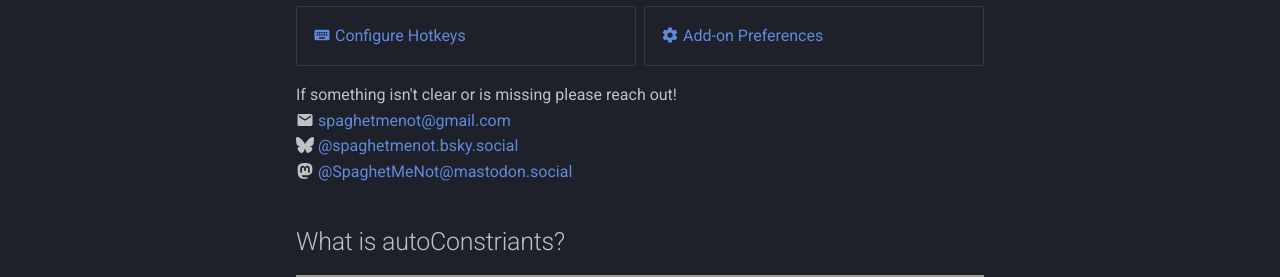
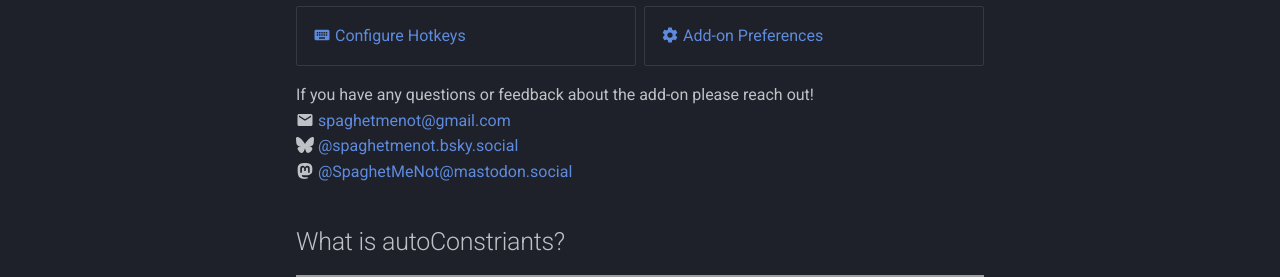
Before and after one commit to SpaghetMeNot/autoconstraints, an MkDocs documentation site: the page built from docs/index.md, in a window 1280 px wide and 900 px high. Shown: the part 308-585 px from the top of the window. Built offline with MkDocs 1.6.1 and Material for MkDocs 9.7.7, drawn with Linux system fonts in a browser that asks for light colours; emoji names are drawn with the system emoji font; some web fonts are replaced; grey boxes are pictures that could not be loaded.

Commit message:
rephrasing the "reach out" section

```diff
--- a/docs/index.md
+++ b/docs/index.md
@@ -9,7 +9,7 @@ Welcome to the autoConstraints documentation, here you will find everything ther
 
 </div>
 
-If something isn't clear or is missing please reach out!
+If you have any questions or feedback about the add-on please reach out!
 :material-email: <spaghetmenot@gmail.com>
 :fontawesome-brands-bluesky: [@spaghetmenot.bsky.social](https://bsky.app/profile/spaghetmenot.bsky.social)
 :fontawesome-brands-mastodon: [@SpaghetMeNot@mastodon.social](https://mastodon.social/@SpaghetMeNot)
```
